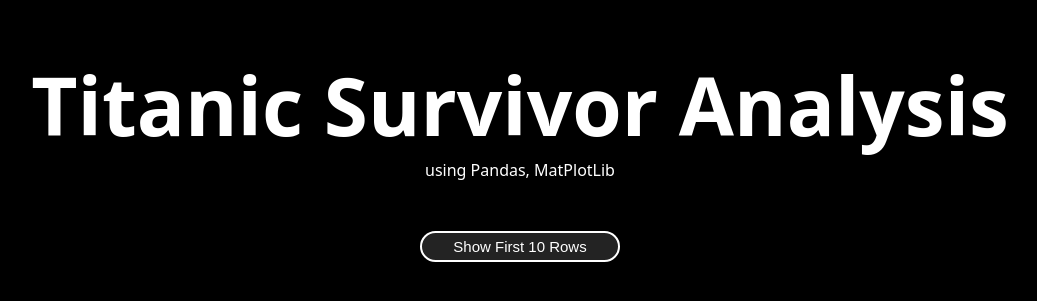
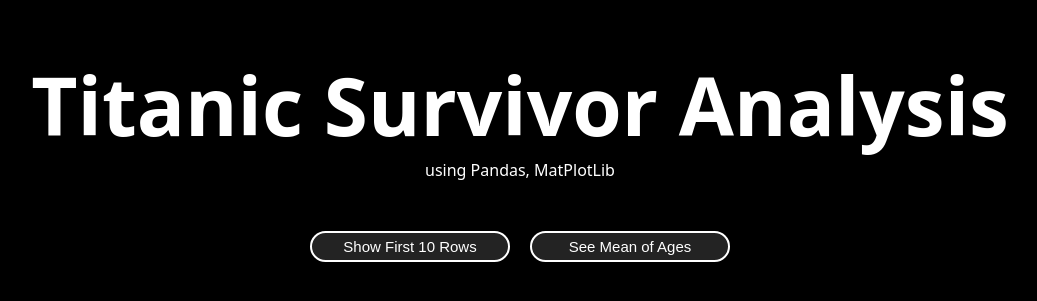
Before and after one commit to lazyserp/Titanic_Survivor_Analyzer, a Flask app: page / in a window 1280 px wide. Shown: the top 301 px of the page, without its empty margins (120-1157 px from the left). Run offline with Flask 3, Linux system fonts and the light colour scheme; some libraries are stand-ins or nearby versions.

Commit message:
added buttons

```diff
--- a/app.py
+++ b/app.py
@@ -7,13 +7,21 @@
 def index():
     return render_template("index.html.j2")
 
+import pandas
+df = pandas.read_csv('./train.csv')
+
 @app.route("/preview")
 def preview():
-    import pandas
+    first_10_rwos = df.head(10).to_html(classes="table table-striped",bold_rows=True, index=False)
+    return first_10_rwos
 
-    df = pandas.read_csv('./train.csv')
-    first_10_rwos = df.head(10).to_html(classes="table table-striped", index=False)
-    return first_10_rwos
+@app.route("/mean")
+def mean():
+    mean_of_age = df["Age"].mean()
+    return f"<p>Mean Age: {mean_of_age:.2f}</p>"
+
+
+
 
 if __name__ == "__main__":
     app.run(debug=True)
--- a/templates/index.html.j2
+++ b/templates/index.html.j2
@@ -10,11 +10,19 @@
             <button hx-get="/preview" hx-target="#data-table" hx-swap="innerHTML">
                 Show First 10 Rows
             </button>
+
+            <button hx-get="/mean" hx-target="#mean-text" hx-swap="innerHTML"> See Mean of Ages </button>
+            <span style="color: white;"  id="mean-text"></span>
         </div>
+
+
         <div class="prev-table">
             <div id="data-table"></div>
         </div>
 
+
+
+
     </div>
 </body>
 {% endblock%}
```
